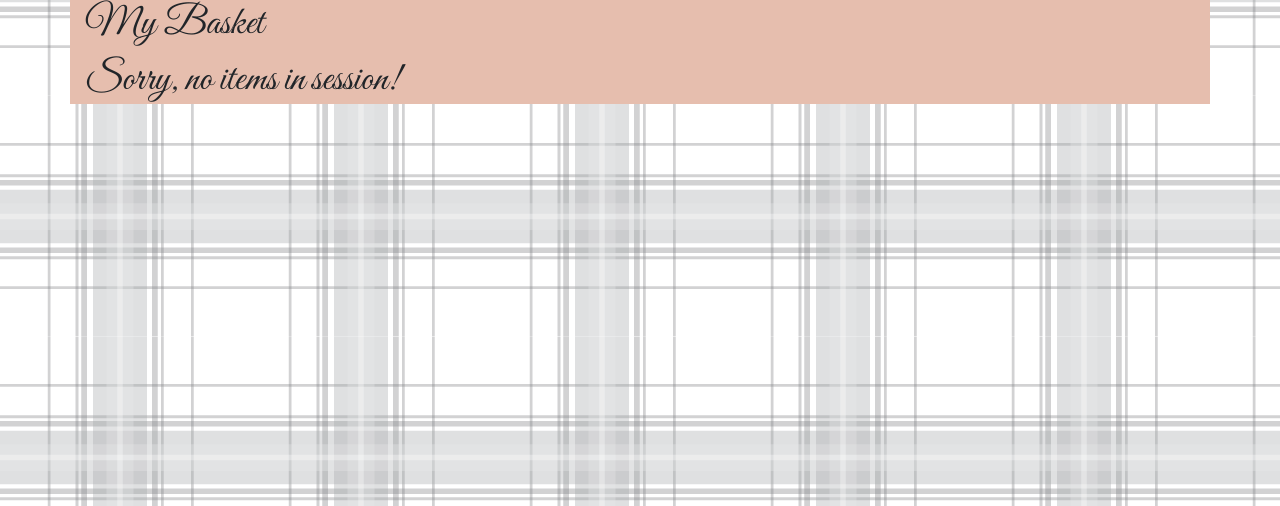
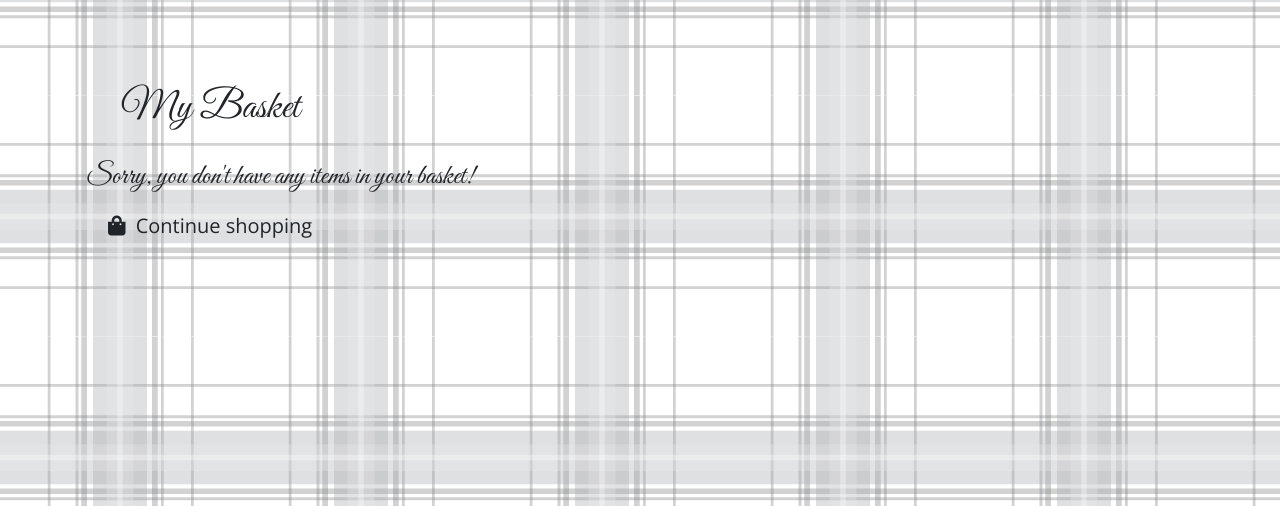
Before and after one commit to Joojoobee87/TartanThom, a Django app: page /basket/ in a window 1280 px wide. Shown: the part 146-652 px from the top of the page. Run offline with Django 3.2, Linux system fonts and the light colour scheme; some libraries are stand-ins or nearby versions.

Commit message:
updated structure of basket.html and added button to continue shopping

```diff
--- a/basket/templates/basket/basket.html
+++ b/basket/templates/basket/basket.html
@@ -1,13 +1,19 @@
-{% extends 'base.html' %} {% load static %} {% block title%}Tartan Thom -
-Basket{% endblock %} {% block content %}
+{% extends 'base.html' %}
+{% load static %}
+{% block title%}Tartan Thom - Basket{% endblock %}
+{% block content %}
 
-<div class="container basket">
+<div class="container basket-container p-3 my-5">
+    <div class="row justify-content-center m-1 p-3">
+        <div class="col">
             <h1>My Basket</h1>
+        </div>
+    </div>
+
 {% if basket_items %}
-  <h1>I have items!!</h1>
     {% for item in basket_items %}
-    <div class="row justify-content-center">
-        <div class="col-md-10">
+    <div class="row justify-content-center m-2 p-3">
+        <div class="col-md-12">
             <div class="row">
                 <div class="col-md-6">
                     <!-------------Change this to {{ item.product.image }} for production--------------->
@@ -18,32 +24,25 @@ Basket{% endblock %} {% block content %}
                     <h2>{{ item.product.name }}</h2>
                     {% if item.product.sale_price %}
                     <p>
-                        <span>{{ item.quantity }}</span> x
-                        <span>£{{ item.product.sale_price}}</span>
+                        <span>{{ item.quantity }}</span> x <span>£{{ item.product.sale_price}}</span>
                     </p>
                     {% else %}
                     <p>
-                        <span>{{ item.quantity }}</span> x
-                        <span>£{{ item.product.price}}</span>
+                        <span>{{ item.quantity }}</span> x <span>£{{ item.product.price}}</span>
                     </p>
                     {% endif %}
                     <form method="POST" action="{% url 'basket:amend_basket' item.product.id %}">                      {% csrf_token %}
                         <div class="form-row">
-                            <div class="col-md-4">
-                                <input
-                                type="number"
-                                name="quantity"
-                                min="1"
-                                max="999"
-                                class="form-control"
-                                placeholder="Quantity"
-                                />
+                            <div class="col-md-12">
+                                <input type="number" name="quantity" min="1" max="999" class="form-control"
+                                    placeholder="Quantity"/>
                             </div>
-                            <div class="col-md-4">
+                        </div>
+                        <div class="form-row">
+                            <div class="col-md-6">
                                 <button class="add-to-basket btn" type="submit">Update</button>
                             </div>
-                        </div>
-                    </form>
+                            <div class="col-md-6">
                                 <form method="POST" action="{% url 'basket:delete_from_basket' item.product.id %}">
                                     {% csrf_token %}
                                     <button class="delete-from-basket" type="submit">
@@ -53,20 +52,35 @@ Basket{% endblock %} {% block content %}
                                 </form>
                             </div>
                         </div>
+                    </form>
+
+                </div>
+            </div>
         </div>
     </div>
     {% endfor %}
-    <div class="row">
-        <div class="col-md-10">
+    <div class="row justify-content-center m-2 p-3">
+        <div class="col-md-12">
             <p>There are {{ product_count }} items in your basket</p>
             <p>Total cost: £{{total}}</p>
         </div>
-        <div>
-            <a href="{% url 'checkout:checkout' %}" class="btn btn-success">Checkout</a>
+        <div class="col-md-12">
+            <a href="{% url 'checkout:checkout' %}" class="btn">Checkout</a>
         </div>
     </div>
 </div>
 {% else %}
-<h1>Sorry, no items in session!</h1>
 
-{% endif %} {% endblock %}
+<h3>Sorry, you don't have any items in your basket!</h3>
+
+<a href="{% url 'products:view_products' %}" class="btn checkout-btn rounded-0 btn-lg">
+    <span>
+        <i class="fas fa-shopping-bag"></i>
+    </span>
+    <span>Continue shopping</span>
+</a>
+
+
+{% endif %}
+
+{% endblock %}
```
Lines whose indentation alone changed are shown as unchanged.
